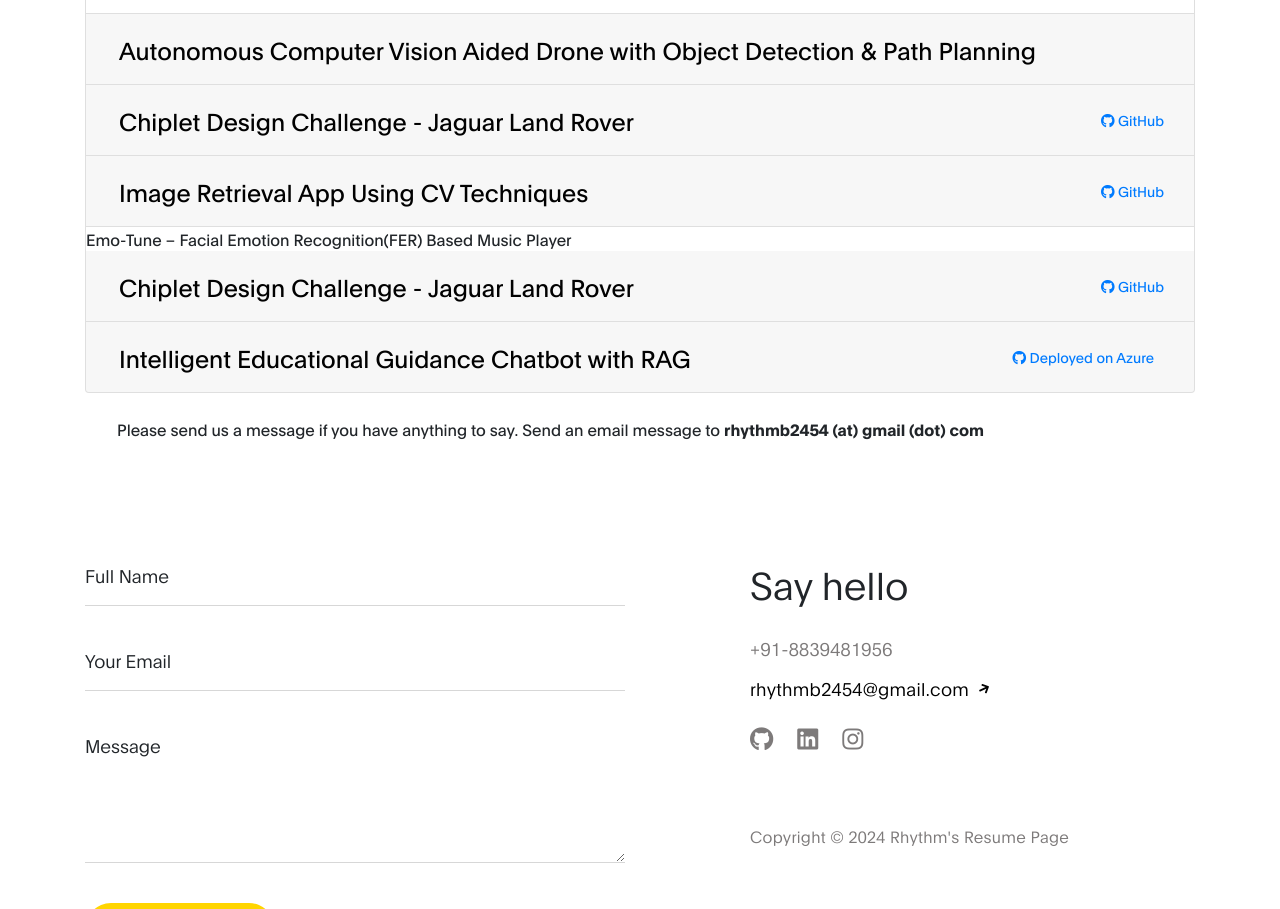
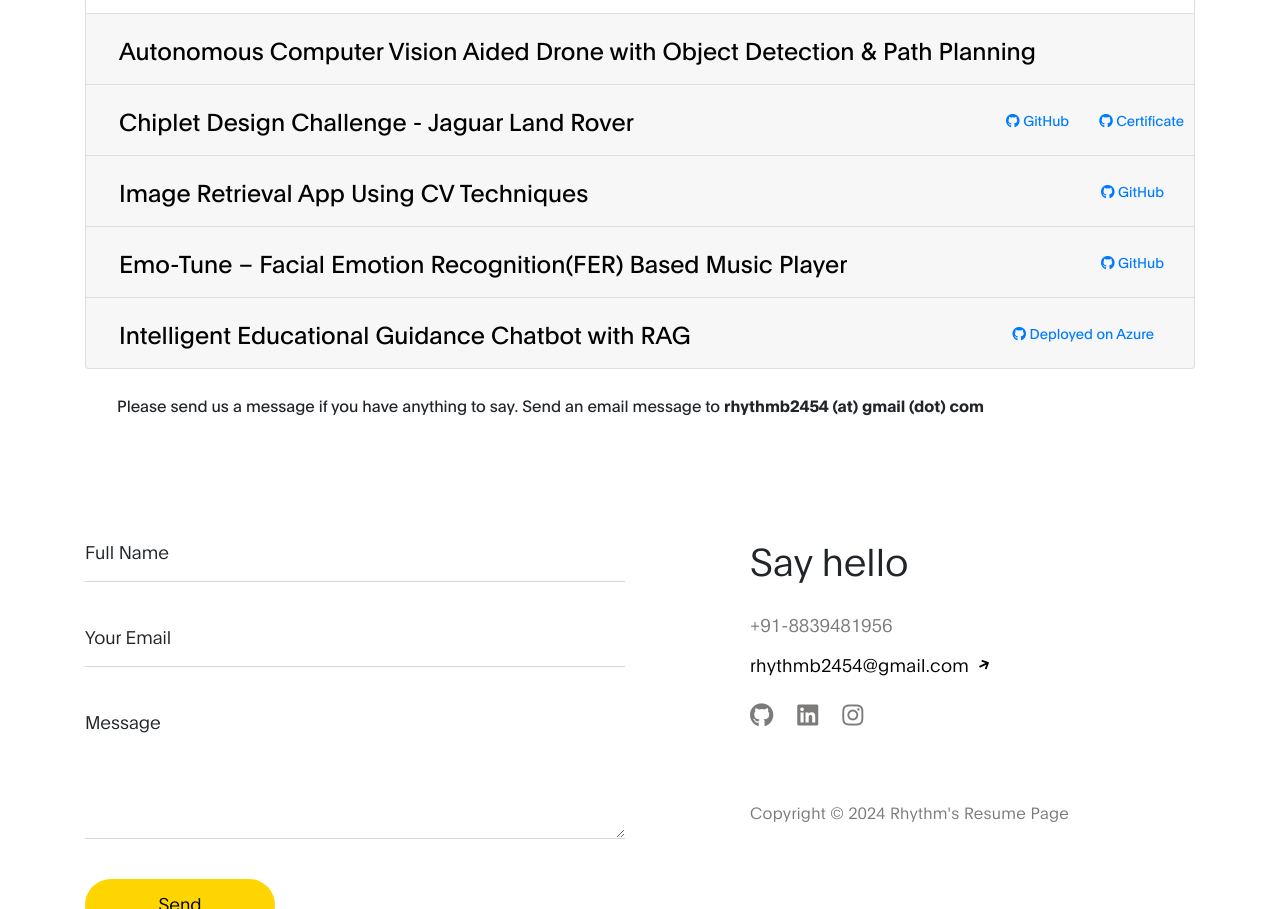
Before and after one commit to RHYTHM2405/RHYTHM2405.github.io, a plain HTML site: page index.html in a window 1280 px wide. Shown: the part 4939-5848 px from the top of the page. Drawn offline with Linux system fonts and the light colour scheme.

Commit message:
Initial commit

```diff
--- a/index.html
+++ b/index.html
@@ -336,6 +336,9 @@ https://www.tooplate.com/view/2120-ben-resume
                           <a href="https://github.com/RHYTHM2405/Inter-IIT-TechMeet-12.0-JLR" target="_blank" style="text-decoration: none; font-size: 14px; color: #007bff; margin-right: 30px;">
                             <i class="fab fa-github"></i> GitHub
                           </a>
+                          <a href="https://drive.google.com/file/d/1CgmqNZBx759ycRXkCM2bvtVh_118EwhS/preview" target="_blank" style="text-decoration: none; font-size: 14px; color: #007bff; margin-right: 10px;">
+                            <i class="fab fa-github"></i> Certificate
+                          </a>
                         </div>
                         <div id="collapseThree" class="collapse" aria-labelledby="headingThree" data-parent="#accordionExample">
                           <div class="card-body">
@@ -398,11 +401,11 @@ https://www.tooplate.com/view/2120-ben-resume
 
 
                     <div class="card">
-                      Emo-Tune – Facial Emotion Recognition(FER) Based Music Player
+
                       <div class="card-header" id="headingThree" style="display: flex; align-items: center;">
                         <h2 class="mb-0" style="margin: 0; flex-grow: 1;">
                           <button class="btn btn-link collapsed" type="button" data-toggle="collapse" data-target="#collapseThree" aria-expanded="false" aria-controls="collapseThree">
-                            Chiplet Design Challenge - Jaguar Land Rover
+                            Emo-Tune – Facial Emotion Recognition(FER) Based Music Player
                           </button>
                         </h2>
                         <!-- GitHub Link -->
```
